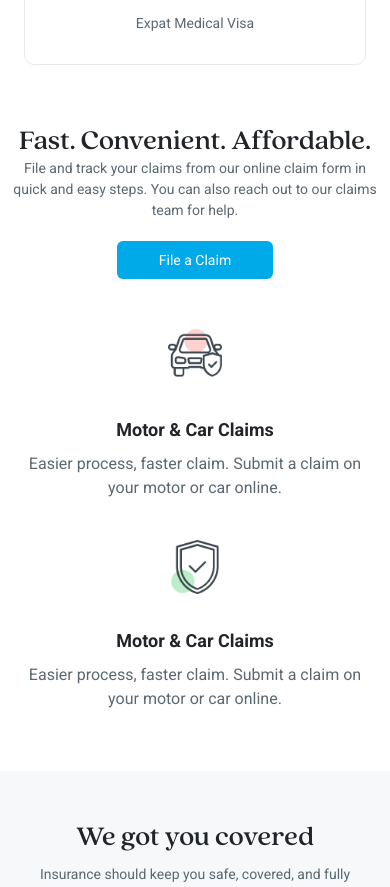
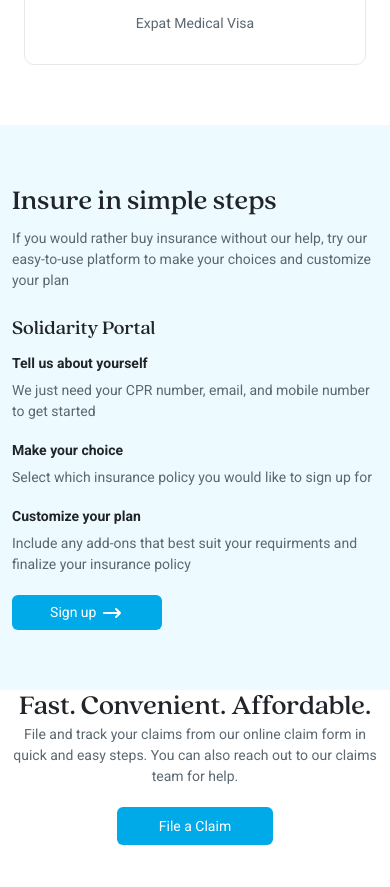
Before and after one commit to faizansultan0/solidarity, a React (Create React App) app: page / in a window 390 px wide. Shown: the part 2560-3447 px from the top of the page. Built offline with nearby package versions, Linux system fonts and the light colour scheme.

Commit message:
Steps Section in Home Page Completed

```diff
--- a/src/Components/Home.css
+++ b/src/Components/Home.css
@@ -249,6 +249,41 @@
     transition: all 0.3 ease-out;
 }
 
+/* Steps Section */
+.steps-section {
+    background-color: #EDFAFF;
+    padding: 80px 0;
+}
+
+.steps-section .top-part .global-para {
+    width: 40%;
+    margin-bottom: 55px;
+}
+
+.steps-section .bottom-part .global-heading {
+    font-size: 20px;
+    margin-bottom: 30px;
+}
+
+.steps-section .sm-heading {
+    font-size: 14px;
+    font-weight: 600;
+}
+
+.steps-section .bottom-part .global-para {
+    font-size: 14px;
+    width: 70%;
+    margin-bottom: 70px;
+}
+
+.steps-section .global-button {
+    width: 168px;
+}
+
+.steps-section .img {
+    width: 100%;
+}
+
 /* Two Cards Section */
 .two-cards-section {
     /* padding: 116px 0 153px; */
@@ -395,6 +430,16 @@
         font-size: 14px;
     }
 
+    /* Steps Section */
+    .steps-section .top-part .global-para {
+        width: 44%;
+    }
+
+    .steps-section .bottom-part .global-para {
+        width: 90%;
+        margin-bottom: 40px;
+    }
+
     /* Two Cards Section */
     .two-cards-section {
         padding-bottom: 60px;
@@ -478,6 +523,30 @@
         margin-bottom: 20px;
     }
 
+    /* Steps Cards */
+    .steps-section {
+        padding: 60px 0;
+    }
+
+    .steps-section .top-part .global-para {
+        width: 66%;
+        margin-bottom: 26px;
+    }
+
+    .steps-section .bottom-part .global-heading {
+        margin-bottom: 14px;
+    }
+
+    .steps-section .bottom-part .global-para {
+        width: 100%;
+        margin-bottom: 20px;
+    }
+
+    .steps-section .global-button {
+        width: 150px;
+        padding: 5px 0px;
+    }
+
     /* Two Cards Section */
     .two-cards-section {
         padding-bottom: 30px;
@@ -545,6 +614,11 @@
 
     .like-today .para {
         width: 66%;
+    }
+
+    /* Steps Section */
+    .steps-section .right-part {
+        display: none;
     }
 
     /* Two Cards Section */
@@ -634,6 +708,11 @@
         width: 78%;
     }
 
+    /* Steps Section */
+    .steps-section .top-part .global-para {
+        width: 75%;
+    }
+
     /* Two Cards Section */
     .two-cards-section .global-para {
         width: 90%;
@@ -692,6 +771,11 @@
 
     .like-today .para {
         width: 90%;
+    }
+
+    /* Steps Section */
+    .steps-section .top-part .global-para {
+        width: 100%;
     }
 
     /* Two Cards Section */
--- a/src/Components/Home.jsx
+++ b/src/Components/Home.jsx
@@ -15,6 +15,7 @@ import Option4 from '../assets/images/insure-t-4.png';
 import Option5 from '../assets/images/insure-t-5.png';
 import Option6 from '../assets/images/insure-t-6.png';
 import ReadyImage from '../assets/images/ready-img.png';
+import StepsImage from '../assets/images/steps-img.png';
 import TwoCards from './SmallComponents/TwoCards';
 import CoveredSection from './SmallComponents/CoveredSection';
 import Slider from 'react-slick';
@@ -186,6 +187,37 @@ const Home = () => {
                 </Container>
             </section>
 
+            <section className="steps-section">
+                <Container>
+                    <div className="top-part">
+                        <h1 className="global-heading">Insure in simple steps</h1>
+                        <p className="global-para">If you would rather buy insurance without our help, try our easy-to-use platform to make your choices and customize your plan</p>
+                    </div>
+                    <div className="bottom-part">
+                        <Row>
+                            <Col md={4}>
+                                <h4 className="global-heading">Solidarity Portal</h4>
+
+                                <h5 className="sm-heading">Tell us about yourself</h5>
+                                <p className="global-para">We just need your CPR number, email, and mobile number to get started</p>
+
+                                <h5 className="sm-heading">Make your choice</h5>
+                                <p className="global-para">Select which insurance policy you would like to sign up for</p>
+
+                                <h5 className="sm-heading">Customize your plan</h5>
+                                <p className="global-para">Include any add-ons that best suit your requirments and finalize your insurance policy</p>
+                                <GlobalButton text='Sign up' arrow='true' />
+                            </Col>
+                            <Col md={8}>
+                                <div className="right-part">
+                                    <img src={StepsImage} alt="Step 1" className='img' />
+                                </div>
+                            </Col>
+                        </Row>
+                    </div>
+                </Container>
+            </section>
+
             <section className="two-cards-section">
                 <div className="top-part">
                     <Container>
```
Also changed, not shown: src/assets/images/steps-img.png (added).
